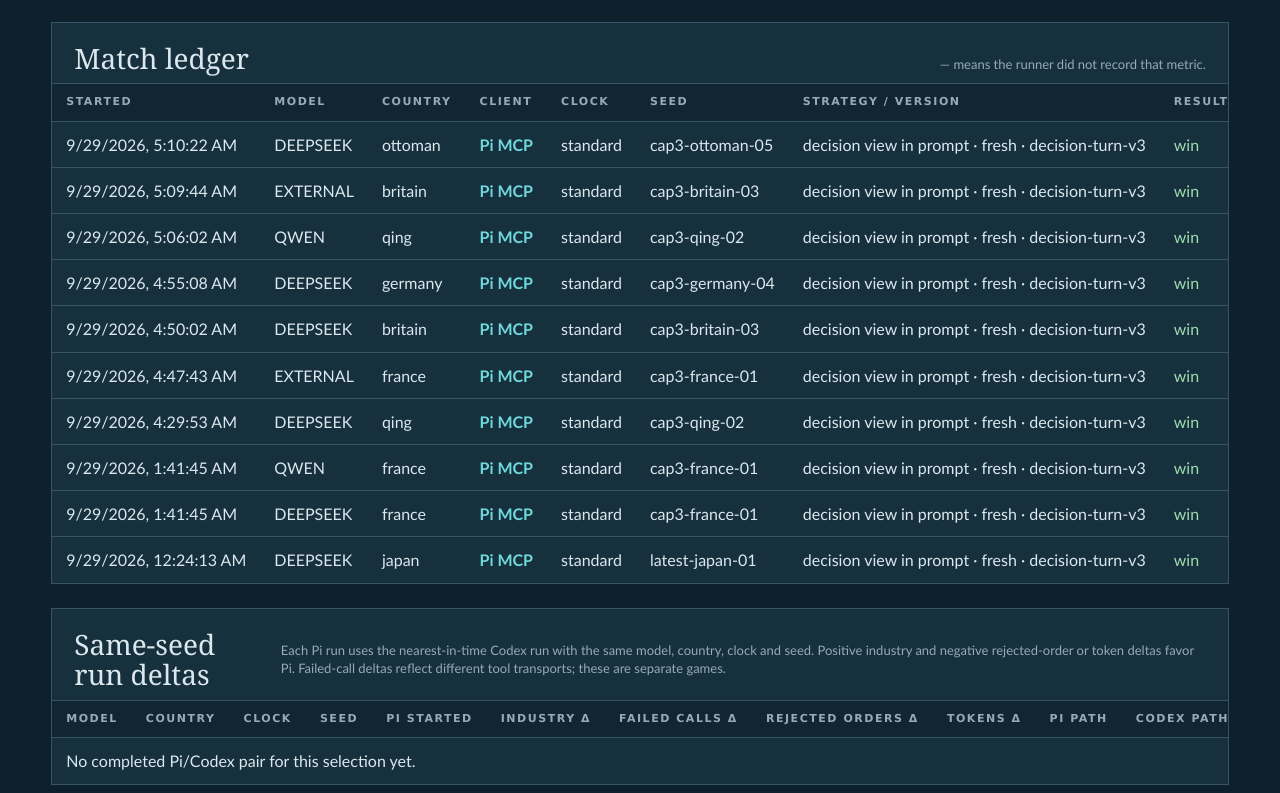
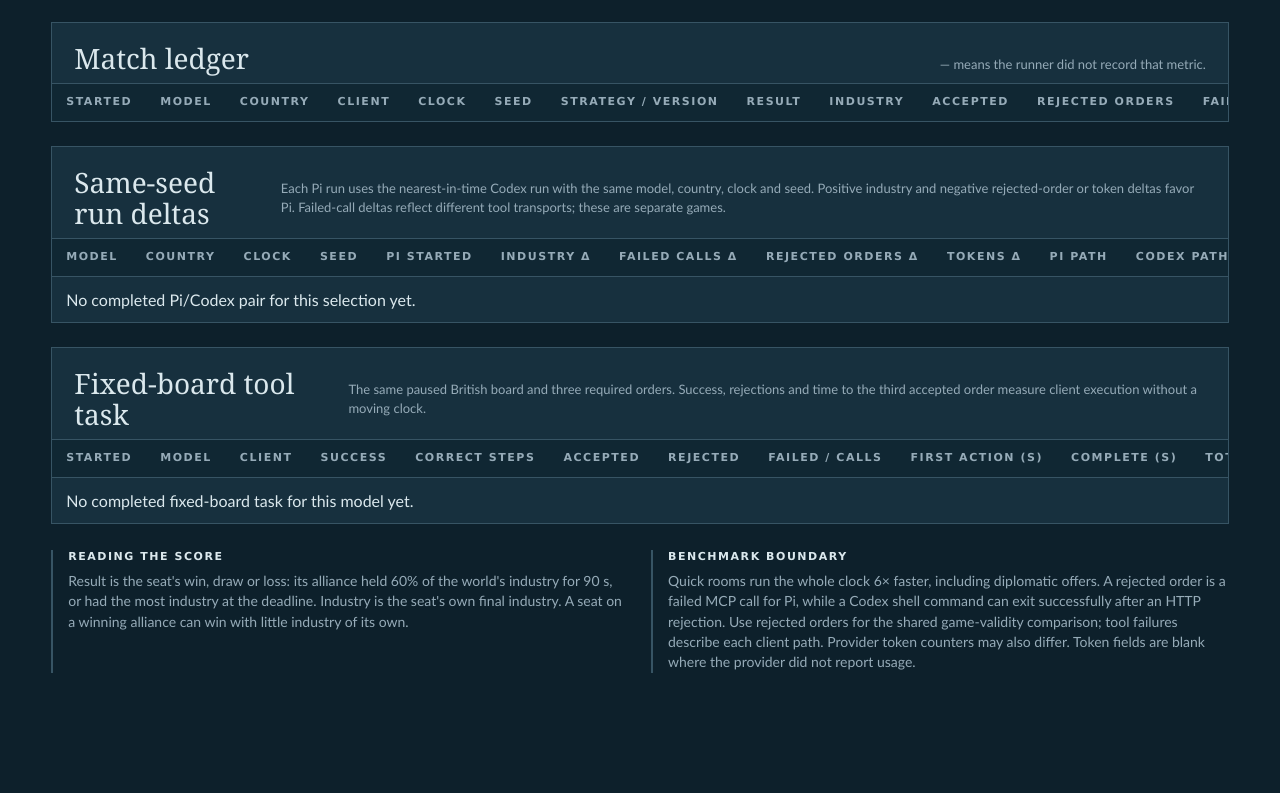
Before and after one commit to chrishart0/council-of-iron, a website: page agents/pi/bench.html in a window 1280 px wide. Shown: the part 967-1760 px from the top of the page. After the commit the page ends 1710 px from the top, so only its background shows below. Drawn offline with Linux system fonts and the light colour scheme.

Commit message:
Reset Pi match benchmarks for v6 map

```diff
--- a/agents/pi/benchmarks.json
+++ b/agents/pi/benchmarks.json
@@ -1,396 +1,6 @@
 {
-  "schemaVersion": 2,
-  "description": "Completed isolated games (one agent seat against seven practice bots). result and industry come from the authoritative final outcome. Missing token values mean the runner did not record provider usage.",
-  "runs": [
-    {
-      "id": "2026-09-29T00-24-13-242Z-4714b9f5",
-      "match": "latest-japan-01",
-      "combatSeed": "latest-japan-01",
-      "startedAt": "2026-09-29T00:24:13.242Z",
-      "modelGroup": "deepseek",
-      "client": "Pi",
-      "access": "MCP",
-      "country": "japan",
-      "interfaceVersion": "decision-turn-v3",
-      "turnView": "decision",
-      "strategy": "decision view in prompt",
-      "maxTurnSeconds": 120,
-      "decisionIntervalTicks": 30,
-      "sessionMode": "fresh",
-      "preset": "standard",
-      "status": "finished",
-      "resultReason": "deadline",
-      "finalTick": 1800,
-      "result": "win",
-      "won": true,
-      "industry": 27,
-      "acceptedActions": 101,
-      "rejectedActions": 6,
-      "toolCalls": 341,
-      "failedToolCalls": 30,
-      "firstActionSeconds": 5.07,
-      "failureRatePct": 8.8,
-      "inputTokens": 911640,
-      "outputTokens": 188964,
-      "cacheReadTokens": 2722560,
-      "totalTokens": 3823164,
-      "uncachedTokens": 1100604,
-      "tokensPerAction": 37853.11,
-      "turns": 51,
-      "timedOutTurns": 0,
-      "meanTurnSeconds": 25.99,
-      "durationSeconds": 1808.47
-    },
-    {
-      "id": "2026-09-29T01-41-45-671Z-c5db00ed",
-      "match": "cap3-france-01",
-      "combatSeed": "cap3-france-01",
-      "startedAt": "2026-09-29T01:41:45.671Z",
-      "modelGroup": "deepseek",
-      "client": "Pi",
-      "access": "MCP",
-      "country": "france",
-      "interfaceVersion": "decision-turn-v3",
-      "turnView": "decision",
-      "strategy": "decision view in prompt",
-      "maxTurnSeconds": 120,
-      "decisionIntervalTicks": 30,
-      "sessionMode": "fresh",
-      "preset": "standard",
-      "status": "finished",
-      "resultReason": "domination",
-      "finalTick": 568,
-      "result": "win",
-      "won": true,
-      "industry": 31,
-      "acceptedActions": 45,
-      "rejectedActions": 3,
-      "toolCalls": 144,
-      "failedToolCalls": 7,
-      "firstActionSeconds": 3.22,
-      "failureRatePct": 4.86,
-      "inputTokens": 505237,
-      "outputTokens": 61250,
-      "cacheReadTokens": 1281024,
-      "totalTokens": 1847511,
-      "uncachedTokens": 566487,
-      "tokensPerAction": 41055.8,
-      "turns": 15,
-      "timedOutTurns": 0,
-      "meanTurnSeconds": 31.4,
-      "durationSeconds": 589.76
-    },
-    {
-      "id": "2026-09-29T01-41-45-670Z-e3cdfff9",
-      "match": "cap3-france-01",
-      "combatSeed": "cap3-france-01",
-      "startedAt": "2026-09-29T01:41:45.671Z",
-      "modelGroup": "qwen",
-      "client": "Pi",
-      "access": "MCP",
-      "country": "france",
-      "interfaceVersion": "decision-turn-v3",
-      "turnView": "decision",
-      "strategy": "decision view in prompt",
-      "maxTurnSeconds": 120,
-      "decisionIntervalTicks": 30,
-      "sessionMode": "fresh",
-      "preset": "standard",
-      "status": "finished",
-      "resultReason": "domination",
-      "finalTick": 908,
-      "result": "win",
-      "won": true,
-      "industry": 48,
-      "acceptedActions": 113,
-      "rejectedActions": 67,
-      "toolCalls": 259,
-      "failedToolCalls": 71,
-      "firstActionSeconds": 5.32,
-      "failureRatePct": 27.41,
-      "inputTokens": 600162,
-      "outputTokens": 23791,
-      "cacheReadTokens": 3016877,
-      "totalTokens": 3640830,
-      "uncachedTokens": 623953,
-      "tokensPerAction": 32219.73,
-      "turns": 23,
-      "timedOutTurns": 2,
-      "meanTurnSeconds": 23.23,
-      "durationSeconds": 910.45
-    },
-    {
-      "id": "2026-09-29T04-29-53-936Z-79455caa",
-      "match": "cap3-qing-02",
-      "combatSeed": "cap3-qing-02",
-      "startedAt": "2026-09-29T04:29:53.937Z",
-      "modelGroup": "deepseek",
-      "client": "Pi",
-      "access": "MCP",
-      "country": "qing",
-      "interfaceVersion": "decision-turn-v3",
-      "turnView": "decision",
-      "strategy": "decision view in prompt",
-      "maxTurnSeconds": 120,
-      "decisionIntervalTicks": 30,
-      "sessionMode": "fresh",
-      "preset": "standard",
-      "status": "finished",
-      "resultReason": "domination",
-      "finalTick": 1196,
-      "result": "win",
-      "won": true,
-      "industry": 12,
-      "acceptedActions": 80,
-      "rejectedActions": 2,
-      "toolCalls": 254,
-      "failedToolCalls": 6,
-      "firstActionSeconds": 5.12,
-      "failureRatePct": 2.36,
-      "inputTokens": 572980,
-      "outputTokens": 131232,
-      "cacheReadTokens": 2015488,
-      "totalTokens": 2719700,
-      "uncachedTokens": 704212,
-      "tokensPerAction": 33996.25,
-      "turns": 38,
-      "timedOutTurns": 0,
-      "meanTurnSeconds": 22.48,
-      "durationSeconds": 1207.72
-    },
-    {
-      "id": "2026-09-29T04-47-43-966Z-046530e4",
-      "match": "cap3-france-01",
-      "combatSeed": "cap3-france-01",
-      "startedAt": "2026-09-29T04:47:43.967Z",
-      "modelGroup": "external",
-      "client": "Pi",
-      "access": "MCP",
-      "country": "france",
-      "interfaceVersion": "decision-turn-v3",
-      "turnView": "decision",
-      "strategy": "decision view in prompt",
-      "maxTurnSeconds": 120,
-      "decisionIntervalTicks": 30,
-      "sessionMode": "fresh",
-      "preset": "standard",
-      "status": "finished",
-      "resultReason": "domination",
-      "finalTick": 455,
-      "result": "win",
-      "won": true,
-      "industry": 21,
-      "acceptedActions": 36,
-      "rejectedActions": 4,
-      "toolCalls": 49,
-      "failedToolCalls": 4,
-      "firstActionSeconds": 4.31,
-      "failureRatePct": 8.16,
-      "inputTokens": 117286,
-      "outputTokens": 7300,
-      "cacheReadTokens": 351315,
-      "totalTokens": 475901,
-      "uncachedTokens": 124586,
-      "tokensPerAction": 13219.47,
-      "turns": 16,
-      "timedOutTurns": 0,
-      "meanTurnSeconds": 9.77,
-      "durationSeconds": 480.46
-    },
-    {
-      "id": "2026-09-29T04-50-02-554Z-e6f7cfba",
-      "match": "cap3-britain-03",
-      "combatSeed": "cap3-britain-03",
-      "startedAt": "2026-09-29T04:50:02.554Z",
-      "modelGroup": "deepseek",
-      "client": "Pi",
-      "access": "MCP",
-      "country": "britain",
-      "interfaceVersion": "decision-turn-v3",
-      "turnView": "decision",
-      "strategy": "decision view in prompt",
-      "maxTurnSeconds": 120,
-      "decisionIntervalTicks": 30,
-      "sessionMode": "fresh",
-      "preset": "standard",
-      "status": "finished",
-      "resultReason": "domination",
-      "finalTick": 288,
-      "result": "win",
-      "won": true,
-      "industry": 28,
-      "acceptedActions": 20,
-      "rejectedActions": 4,
-      "toolCalls": 64,
-      "failedToolCalls": 6,
-      "firstActionSeconds": 5.18,
-      "failureRatePct": 9.38,
-      "inputTokens": 234917,
-      "outputTokens": 34369,
-      "cacheReadTokens": 562944,
-      "totalTokens": 832230,
-      "uncachedTokens": 269286,
-      "tokensPerAction": 41611.5,
-      "turns": 7,
-      "timedOutTurns": 1,
-      "meanTurnSeconds": 32.54,
-      "durationSeconds": 304.81
-    },
-    {
-      "id": "2026-09-29T04-55-08-109Z-21c6c598",
-      "match": "cap3-germany-04",
-      "combatSeed": "cap3-germany-04",
-      "startedAt": "2026-09-29T04:55:08.109Z",
-      "modelGroup": "deepseek",
-      "client": "Pi",
-      "access": "MCP",
-      "country": "germany",
-      "interfaceVersion": "decision-turn-v3",
-      "turnView": "decision",
-      "strategy": "decision view in prompt",
-      "maxTurnSeconds": 120,
-      "decisionIntervalTicks": 30,
-      "sessionMode": "fresh",
-      "preset": "standard",
-      "status": "finished",
-      "resultReason": "domination",
-      "finalTick": 879,
-      "result": "win",
-      "won": true,
-      "industry": 35,
-      "acceptedActions": 64,
-      "rejectedActions": 6,
-      "toolCalls": 205,
-      "failedToolCalls": 11,
-      "firstActionSeconds": 6.62,
-      "failureRatePct": 5.37,
-      "inputTokens": 714847,
-      "outputTokens": 88904,
-      "cacheReadTokens": 1694208,
-      "totalTokens": 2497959,
-      "uncachedTokens": 803751,
-      "tokensPerAction": 39030.61,
-      "turns": 25,
-      "timedOutTurns": 1,
-      "meanTurnSeconds": 24.47,
-      "durationSeconds": 903.54
-    },
-    {
-      "id": "2026-09-29T05-06-02-060Z-4125c70c",
-      "match": "cap3-qing-02",
-      "combatSeed": "cap3-qing-02",
-      "startedAt": "2026-09-29T05:06:02.060Z",
-      "modelGroup": "qwen",
-      "client": "Pi",
-      "access": "MCP",
-      "country": "qing",
-      "interfaceVersion": "decision-turn-v3",
-      "turnView": "decision",
-      "strategy": "decision view in prompt",
-      "maxTurnSeconds": 120,
-      "decisionIntervalTicks": 30,
-      "sessionMode": "fresh",
-      "preset": "standard",
-      "status": "finished",
-      "resultReason": "domination",
-      "finalTick": 1237,
-      "result": "win",
-      "won": true,
-      "industry": 5,
-      "acceptedActions": 77,
-      "rejectedActions": 10,
-      "toolCalls": 264,
-      "failedToolCalls": 20,
-      "firstActionSeconds": 6.29,
-      "failureRatePct": 7.58,
-      "inputTokens": 575477,
-      "outputTokens": 43390,
-      "cacheReadTokens": 2440802,
-      "totalTokens": 3059669,
-      "uncachedTokens": 618867,
-      "tokensPerAction": 39735.96,
-      "turns": 35,
-      "timedOutTurns": 1,
-      "meanTurnSeconds": 20.94,
-      "durationSeconds": 1263.82
-    },
-    {
-      "id": "2026-09-29T05-09-44-961Z-915e5333",
-      "match": "cap3-britain-03",
-      "combatSeed": "cap3-britain-03",
-      "startedAt": "2026-09-29T05:09:44.961Z",
-      "modelGroup": "external",
-      "client": "Pi",
-      "access": "MCP",
-      "country": "britain",
-      "interfaceVersion": "decision-turn-v3",
-      "turnView": "decision",
-      "strategy": "decision view in prompt",
-      "maxTurnSeconds": 120,
-      "decisionIntervalTicks": 30,
-      "sessionMode": "fresh",
-      "preset": "standard",
-      "status": "finished",
-      "resultReason": "domination",
-      "finalTick": 400,
-      "result": "win",
-      "won": true,
-      "industry": 27,
-      "acceptedActions": 33,
-      "rejectedActions": 3,
-      "toolCalls": 41,
-      "failedToolCalls": 3,
-      "firstActionSeconds": 3.64,
-      "failureRatePct": 7.32,
-      "inputTokens": 105936,
-      "outputTokens": 5322,
-      "cacheReadTokens": 292063,
-      "totalTokens": 403321,
-      "uncachedTokens": 111258,
-      "tokensPerAction": 12221.85,
-      "turns": 14,
-      "timedOutTurns": 0,
-      "meanTurnSeconds": 6.87,
-      "durationSeconds": 421.87
-    },
-    {
-      "id": "2026-09-29T05-10-22-382Z-e7dbe15e",
-      "match": "cap3-ottoman-05",
-      "combatSeed": "cap3-ottoman-05",
-      "startedAt": "2026-09-29T05:10:22.382Z",
-      "modelGroup": "deepseek",
-      "client": "Pi",
-      "access": "MCP",
-      "country": "ottoman",
-      "interfaceVersion": "decision-turn-v3",
-      "turnView": "decision",
-      "strategy": "decision view in prompt",
-      "maxTurnSeconds": 120,
-      "decisionIntervalTicks": 30,
-      "sessionMode": "fresh",
-      "preset": "standard",
-      "status": "finished",
-      "resultReason": "domination",
-      "finalTick": 802,
-      "result": "win",
-      "won": true,
-      "industry": 31,
-      "acceptedActions": 60,
-      "rejectedActions": 3,
-      "toolCalls": 203,
-      "failedToolCalls": 15,
-      "firstActionSeconds": 4.84,
-      "failureRatePct": 7.39,
-      "inputTokens": 542968,
-      "outputTokens": 80625,
-      "cacheReadTokens": 1605632,
-      "totalTokens": 2229225,
-      "uncachedTokens": 623593,
-      "tokensPerAction": 37153.75,
-      "turns": 26,
-      "timedOutTurns": 0,
-      "meanTurnSeconds": 21.14,
-      "durationSeconds": 818.04
-    }
-  ]
+  "schemaVersion": 3,
+  "mapId": "imperial-1910-v6",
+  "description": "Completed isolated games on the current map (one agent seat against seven practice bots). Result and industry come from the authoritative final outcome. Missing token values mean the runner did not record provider usage.",
+  "runs": []
 }
--- a/agents/pi/codex-play.js
+++ b/agents/pi/codex-play.js
@@ -79,6 +79,7 @@ try {
   await client.start();
   const gameMap = await client.map();
   record.match = created.id;
+  record.mapId = gameMap.id;
   record.url = url;
   save();
   const serverConfig = `{command="/opt/node/bin/node",args=["/game/agents/mcp.js"],env={COUNCIL_URL="${url}",COUNCIL_SESSION="/workspace/${runId}-seat.session.json",COUNCIL_MATCH="",COUNCIL_TOKEN=""},default_tools_approval_mode="auto"}`;
--- a/agents/pi/play.js
+++ b/agents/pi/play.js
@@ -154,6 +154,7 @@ try {
   if (!liveUrl) { await client.bots(); await client.start(); }
   const gameMap = await client.map();
   record.match = created.id;
+  record.mapId = gameMap.id;
   record.url = gameUrl;
   save();
   if (liveUrl) {
```
Also changed, not shown: agents/pi/bench.html (+2 -2 lines), agents/pi/bench.js (+6 -1 lines), docs/PLAYTEST.md (+2 -0 lines), tests/pi-bench.test.js (+6 -3 lines), agents/pi/README.md.
